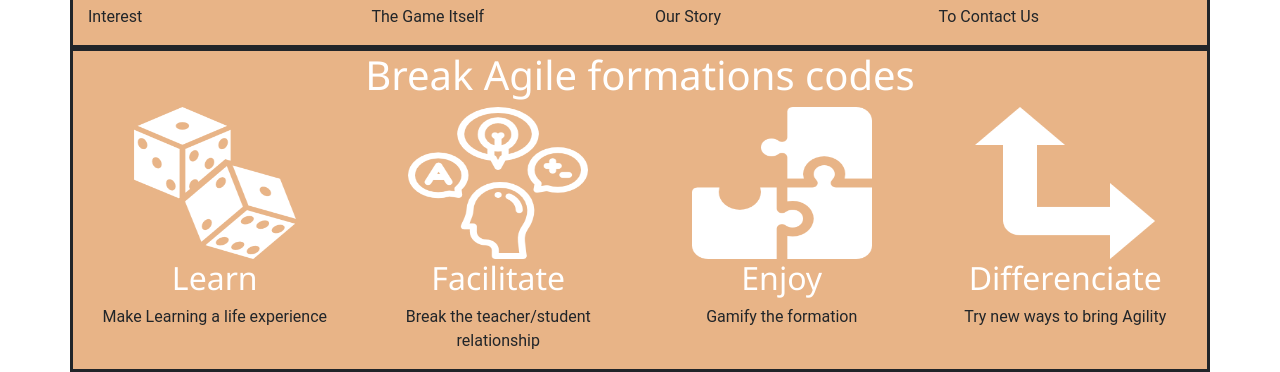
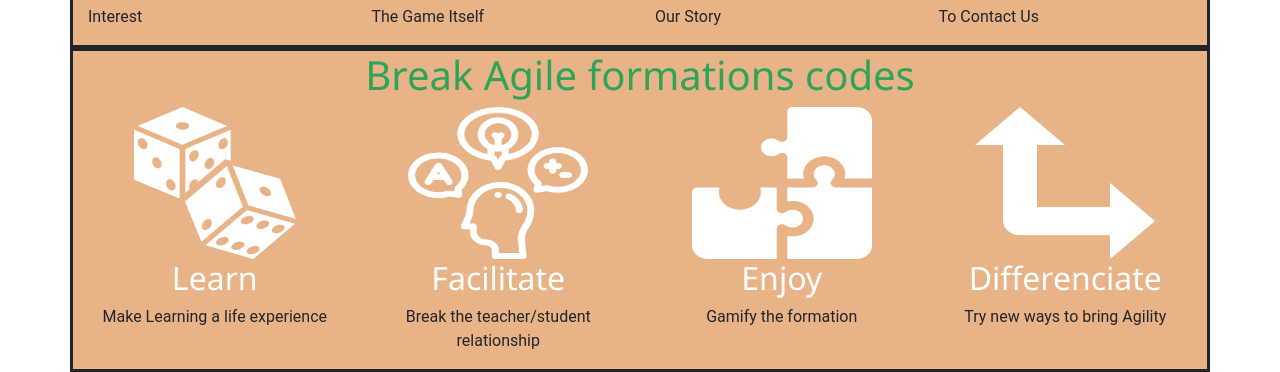
Before and after one commit to Arthurpotier/Kedgilecrew2, a plain HTML site: page index.html in a window 1280 px wide. Shown: the part 551-923 px from the top of the page. Drawn offline with nearby package versions, Linux system fonts and the light colour scheme.

Commit message:
Update style.css

```diff
--- a/style.css
+++ b/style.css
@@ -48,7 +48,7 @@ h1 {
  text-align:center;
   font-family: Segoe UI;
   font-size: 40px;
-  color:white;
+  color: #2FA458;
 }
 
 h2 {
```
